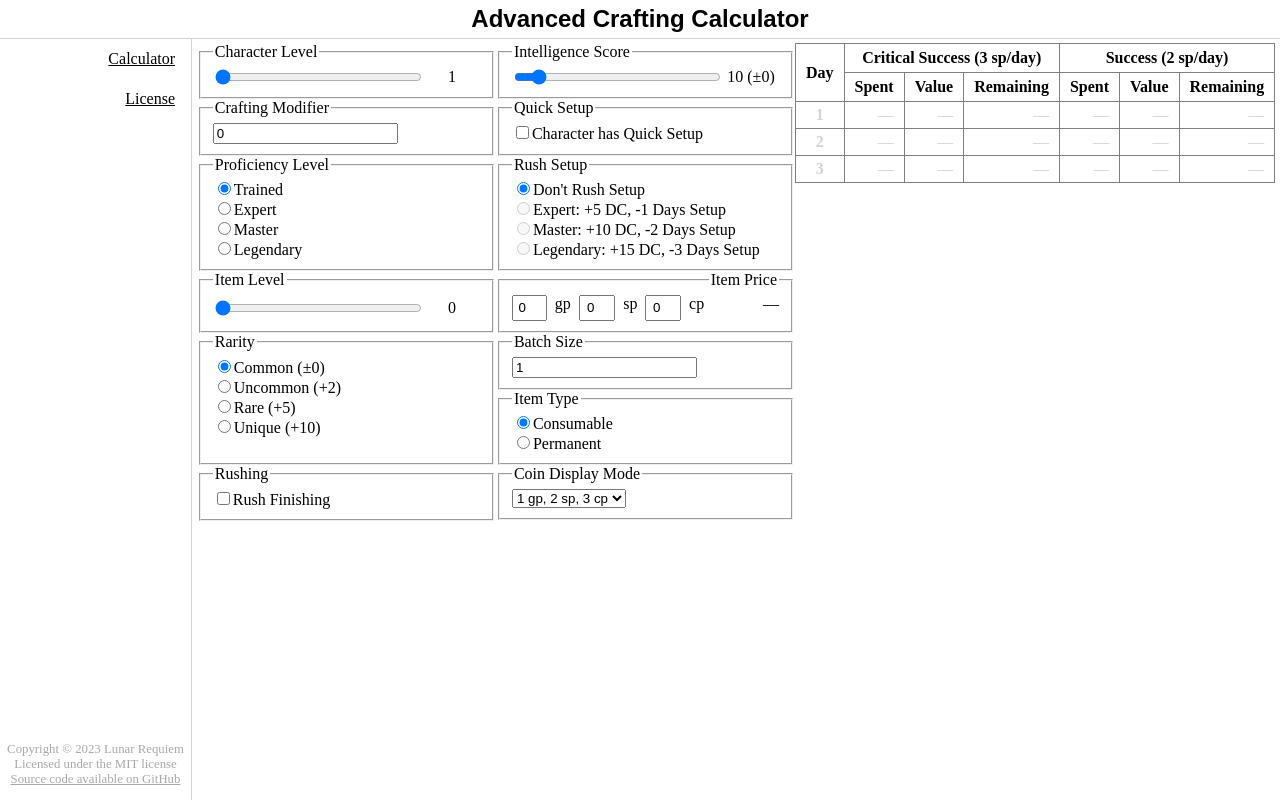
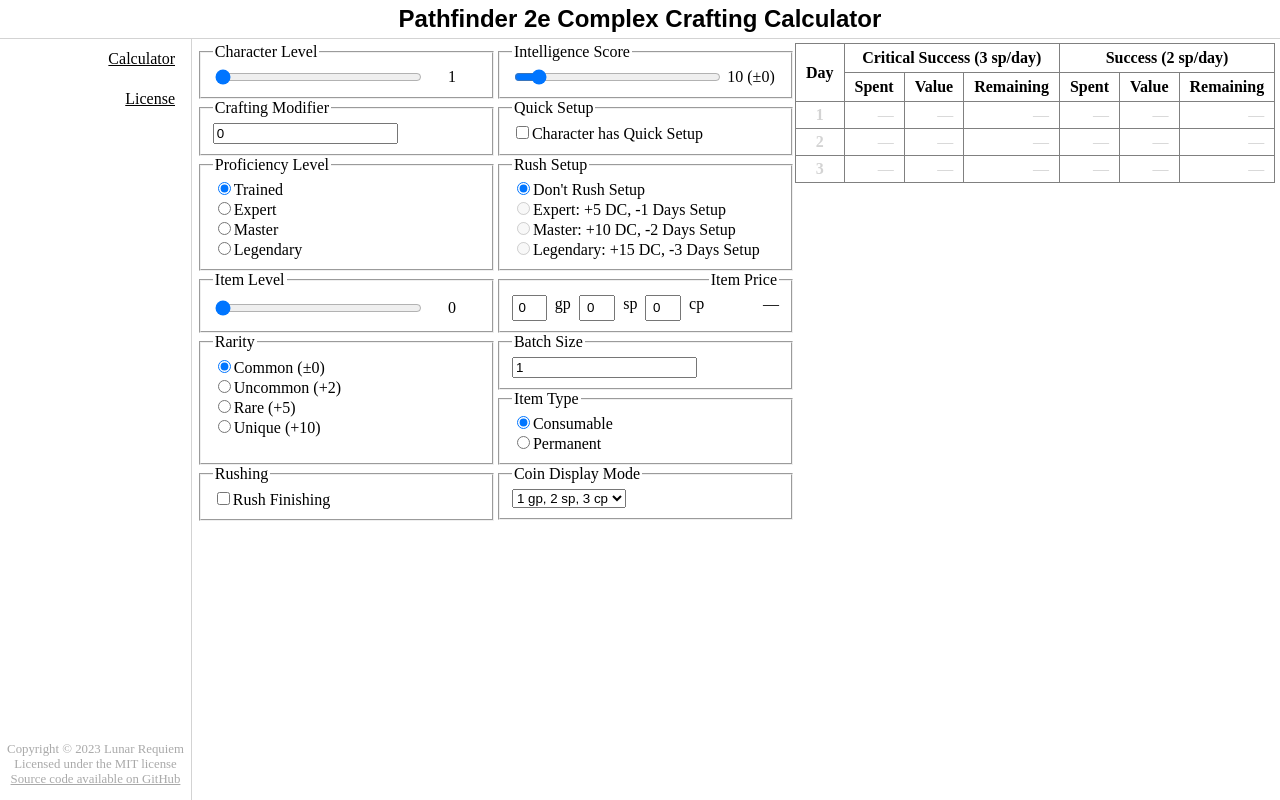
Before and after one commit to Lunar-Dawn/pf2e_complex_crafting, a Vue app: page / in a window 1280 px wide. Built offline with nearby package versions, Linux system fonts and the light colour scheme.

Commit message:
Change header text

```diff
--- a/src/App.vue
+++ b/src/App.vue
@@ -5,7 +5,7 @@ import Sidebar from "./components/Sidebar.vue";
 <template>
 	<article id="body-wrapper">
 		<header>
-			Advanced Crafting Calculator
+			Pathfinder 2e Complex Crafting Calculator
 		</header>
 		<Sidebar/>
 		<div id="main-wrapper">
```
